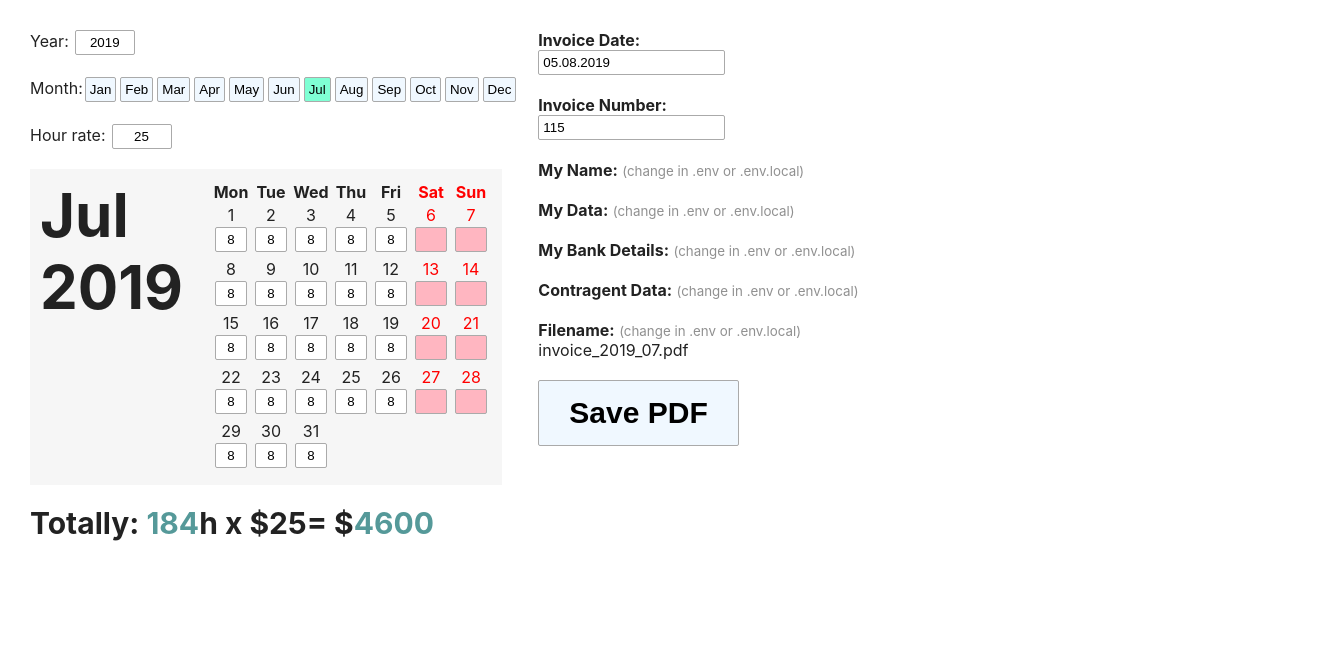
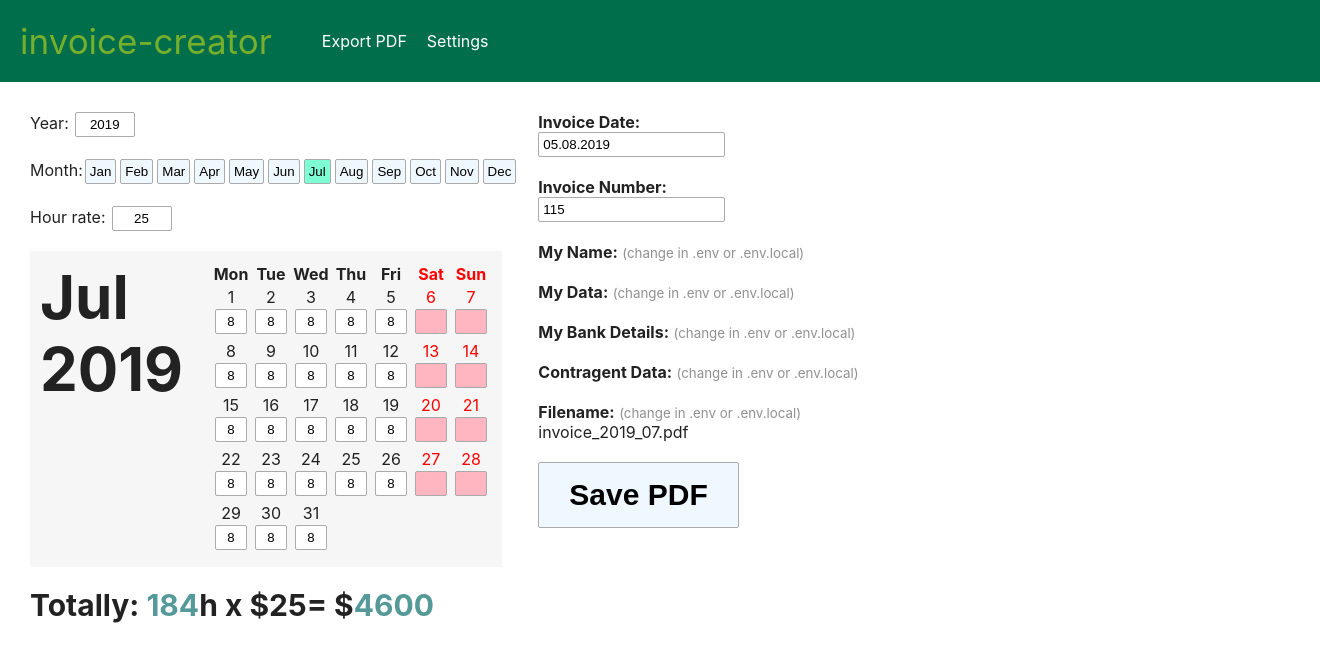
Before and after one commit to a-kalinin/invoice-creator, a React (Create React App) app: page / in a window 1280 px wide. Shown: the top 662 px of the page, 1320 px wide, since content can reach past the window. Built offline with nearby package versions, Linux system fonts and the light colour scheme.

Commit message:
Add NavMenu

```diff
--- a/src/App.css
+++ b/src/App.css
@@ -1,4 +1,6 @@
 .App {
+}
+
+.App_content{
   padding: 30px;
-  /*text-align: center;*/
 }
--- a/src/App.js
+++ b/src/App.js
@@ -2,12 +2,16 @@ import React from 'react';
 import { BrowserRouter } from "react-router-dom";
 import './App.css';
 import AppRoutes from './containers/AppRoutes';
+import Menu from './components/Menu';
 
 function App() {
   return (
     <BrowserRouter>
       <div className="App">
-        <AppRoutes />
+        <Menu />
+        <div className="App_content">
+          <AppRoutes />
+        </div>
       </div>
     </BrowserRouter>
   );
--- /dev/null
+++ b/src/components/Menu/index.jsx
@@ -0,0 +1,26 @@
+import React from 'react';
+import style from './index.module.css';
+import { NavLink } from 'react-router-dom';
+
+const Menu = () => {
+  return (
+    <div className={style.root}>
+      <div className={style.title}>invoice-creator</div>
+      <ul className={style.list}>
+        <li className={style.item}>
+          <NavLink to="/">Export PDF</NavLink>
+        </li>
+        <li className={style.item}>
+          <NavLink to="/settings">Settings</NavLink>
+        </li>
+      </ul>
+    </div>
+  );
+};
+
+Menu.propTypes = {
+};
+
+Menu.defaultProps = {};
+
+export default Menu;
--- /dev/null
+++ b/src/components/Menu/index.module.css
@@ -0,0 +1,31 @@
+.root{
+  display: flex;
+  width: 100%;
+  padding: 20px;
+  background-color: var(--primary-2);
+  align-items: center;
+  color: #fff;
+}
+
+.title{
+  color: var(--secondary-b-1);
+  font-size: 35px;
+}
+
+.list{
+  display: flex;
+  margin: 0 0 0 30px;
+  padding: 0;
+}
+
+.item{
+  display: block;
+  margin: 0 0 0 20px;
+  padding: 0;
+
+}
+
+.item a{
+  color: inherit;
+  text-decoration: none;
+}
```
